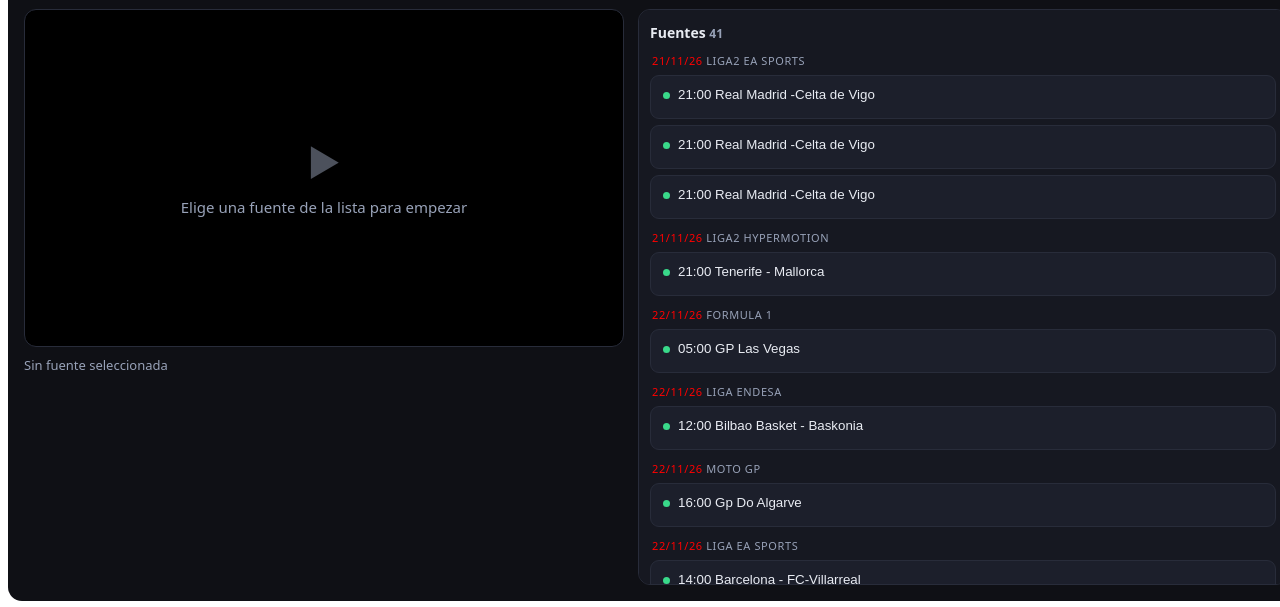
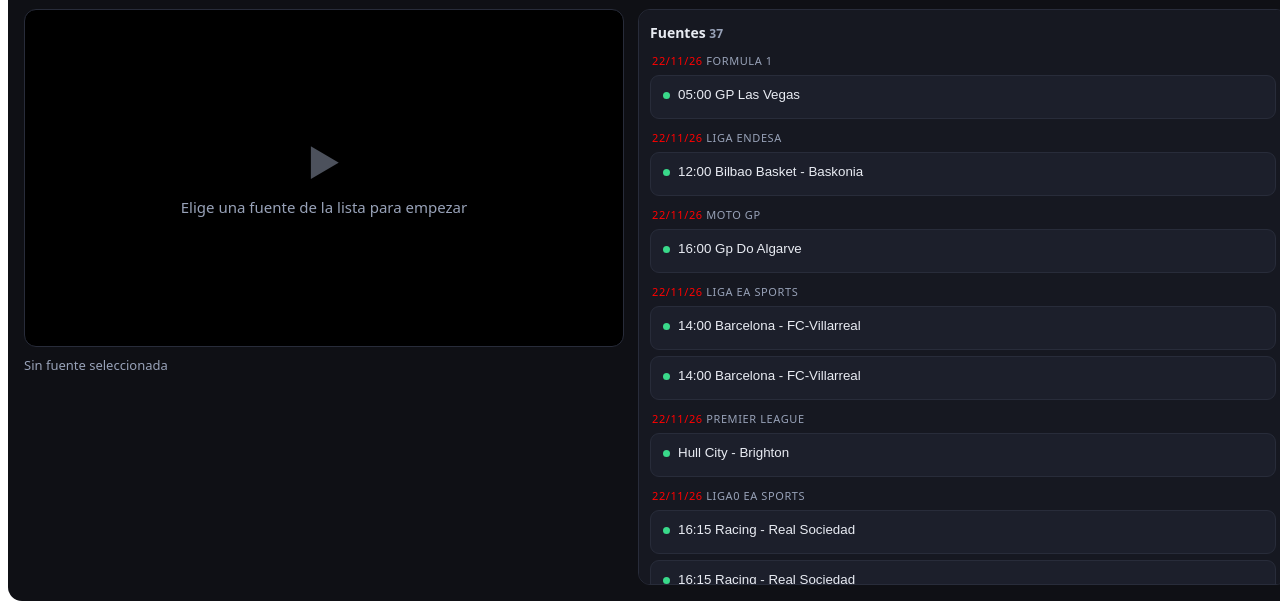
Before and after one commit to fueradejuego/fdj, a plain HTML site: page index.html in a window 1280 px wide. Shown: the part 87-694 px from the top of the page. Drawn offline with Linux system fonts and the light colour scheme.

Commit message:
Actualizar index.html

```diff
--- a/index.html
+++ b/index.html
@@ -118,15 +118,6 @@
 
 
 
-
-
-
-
-               { group: '21/11/26 Liga2 EA Sports',  label: '21:00  Real Madrid -Celta de Vigo', url: SITE + '/api/player/4' },
-        { group: '21/11/26 Liga2 EA Sports',  label: '21:00  Real Madrid -Celta de Vigo', url: SITE + '/api/player/28' },
-       { group: '21/11/26 Liga2 EA Sports',  label: '21:00  Real Madrid -Celta de Vigo', url: 'https://streamx723.sbs/global1.php?channel=mlaliga' },
-
-        { group: '21/11/26 Liga2 Hypermotion', label: '21:00  Tenerife - Mallorca', url: SITE + '/api/player/12' },
       { group: '22/11/26 Formula 1',   label: '05:00  GP Las Vegas', url: SITE + '/api/player/11' },
 
 { group: '22/11/26 Liga Endesa',   label: '12:00  Bilbao Basket - Baskonia', url: SITE + '/api/player/47001' },
```
